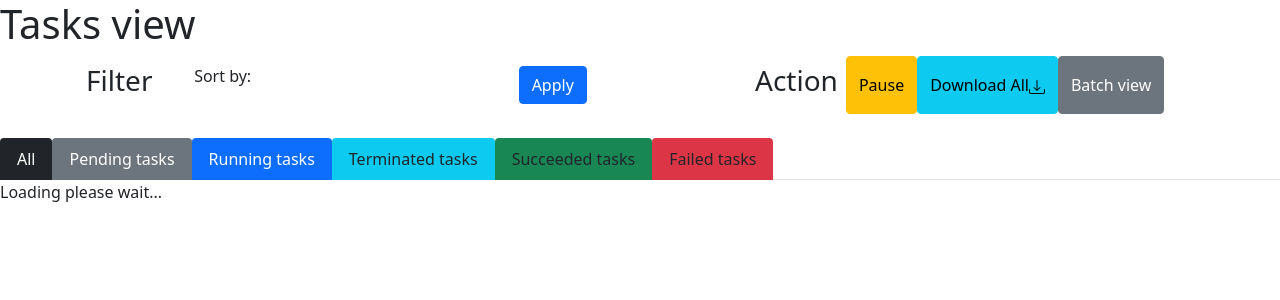
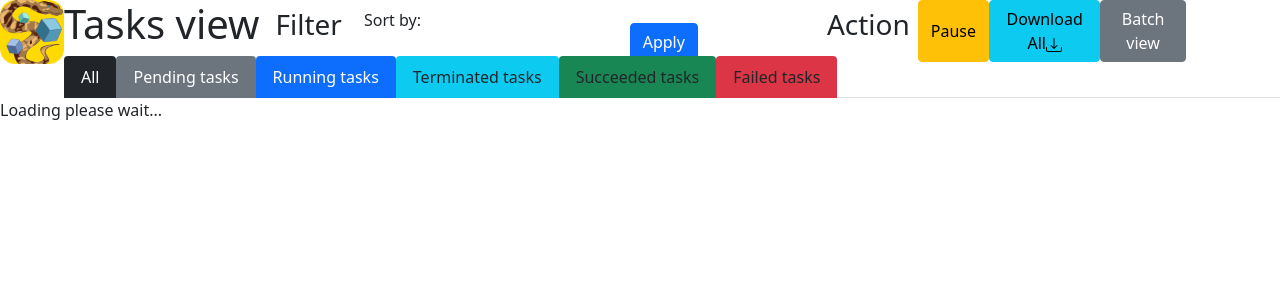
Before and after one commit to gmtsciencedev/scitq, a Flask app: page /ui/task/ in a window 1280 px wide. Shown: the top 300 px of the page. Run offline with Flask 3, Linux system fonts and the light colour scheme; parts of the project's set-up code (start-up, migrations or seed data) failed here and were passed over; some libraries are stand-ins or nearby versions.

Commit message:
favicon and art

```diff
--- a/src/pytq/templates/batch.html
+++ b/src/pytq/templates/batch.html
@@ -1,6 +1,7 @@
 <!doctype html>
 
 <head>
+  <link rel="icon" type="image/png" href={{ url_for("static", filename="favicon.png") }}>
   <link href={{ url_for("static", filename="css/bootstrap.v5.0.2/bootstrap.min.css") }} rel="stylesheet">
   <script src={{ url_for("static", filename="js/bootstrap.v5.0.2/bootstrap.min.js") }}></script>
   <script src={{ url_for("static", filename="js/FileSaver.v2.0.4/FileSaver.min.js") }}></script>
@@ -153,9 +154,9 @@
         }
 </script>
 </head>
-<body>
+<body style="margin-top:-16px;">
   <title>batches view</title>
-    <h1>batches view</h1>
+  <img src={{ url_for("static", filename="favicon.png") }} width=64px style="float:left; margin-bottom:2px;"/><h1 style="float:left;">batches view</h1>
     <div class="container">
         <div class="">
 
--- a/src/pytq/templates/task.html
+++ b/src/pytq/templates/task.html
@@ -1,7 +1,8 @@
 <!doctype html>
 
 <head>
-<link href={{ url_for("static", filename="css/bootstrap.v5.0.2/bootstrap.min.css") }} rel="stylesheet">
+    <link rel="icon" type="image/png" href={{ url_for("static", filename="favicon.png") }}>
+    <link href={{ url_for("static", filename="css/bootstrap.v5.0.2/bootstrap.min.css") }} rel="stylesheet">
 <script src={{ url_for("static", filename="js/bootstrap.v5.0.2/bootstrap.min.js") }}></script>
 <script src={{ url_for("static", filename="js/FileSaver.v2.0.4/FileSaver.min.js") }}></script>
 <script src={{ url_for("static", filename="js/jszip.min.v3.10.0.js") }}></script>
@@ -407,10 +408,11 @@
 </head>
 <body>
     <title>Tasks view</title>
-    <h1>Tasks view</h1>
-    <div class="container">
+    <img src={{ url_for("static", filename="favicon.png") }} width=64px style="float:left; margin-bottom:2px;"/>
+    <h1 style="float:left;">Tasks view</h1>
+    <div class="container" style="margin-bottom: -37px;">
         <div class="row">
-            <div class="col-md-7">
+            <div class="col-md-7" style="float:left;">
 
                 <form class="row g-2">
                     <h3 class="col-md-2 p-2">Filter</h3>
@@ -421,7 +423,7 @@
                     <p class="col-md-2 p-2" id="filter_by_worker"></p>
                     <p class="col-md-2 p-2" id="filter_by_batch"></p>
 
-                    <div class="align-self-center p-2 col-md-2">
+                    <div class="align-self-center p-2 col-md-2" style="margin-top: 23px;">
                       <button class="btn btn-primary " type="submit">Apply</button>
                     </div>
                   </form>
--- a/src/pytq/templates/ui.html
+++ b/src/pytq/templates/ui.html
@@ -2,6 +2,7 @@
 
 <head>
     <link href={{ url_for("static", filename="css/ui.css") }} rel="stylesheet">
+    <link rel="icon" type="image/png" href={{ url_for("static", filename="favicon.png") }}>
 <!-- <script src="{{ url_for('static', filename='js/jquery.min.js') }}"></script> -->
 <link href={{ url_for("static", filename="css/bootstrap.v5.0.2/bootstrap.min.css") }} rel="stylesheet">
 <script src={{ url_for("static", filename="js/bootstrap.v5.0.2/bootstrap.min.js") }}></script>
@@ -130,7 +131,7 @@
 </head>
 
 <title>PYTQ UI</title>
-<h1>PYTQ UI</h1>
+<img src={{ url_for("static", filename="favicon.png") }} width=64px style="float:left;"/><h1 style="float:left;">PYTQ UI</h1>
 
 
 <span id="workers">
```
Also changed, not shown: docs/model.md (+1 -1 lines), docs/troubleshoot.md (+5 -0 lines), src/pytq/static/favicon.png (added).
